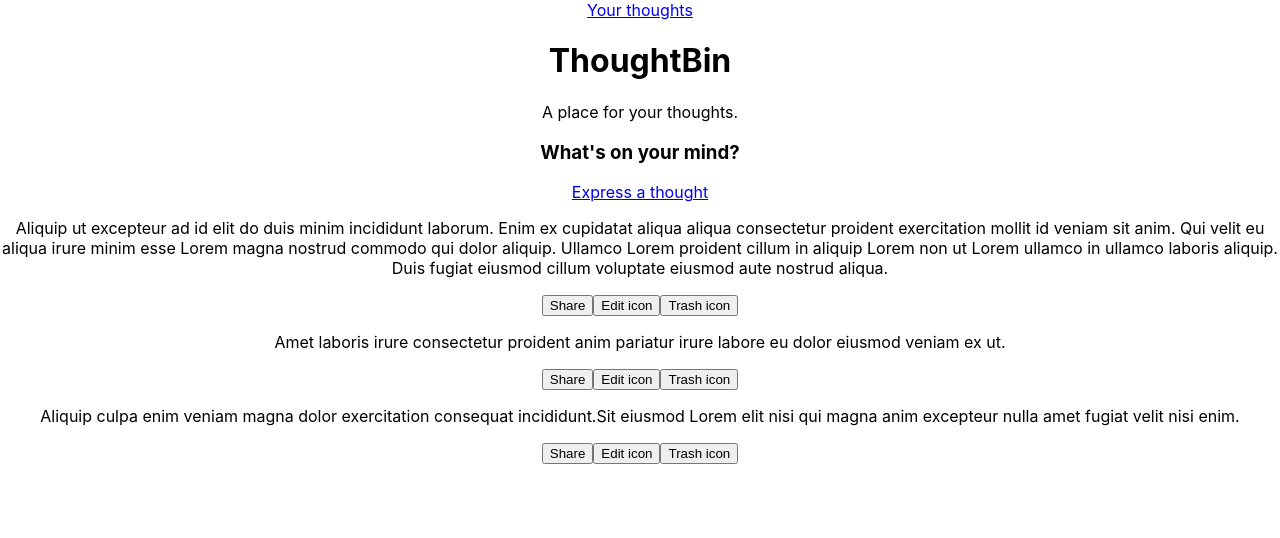
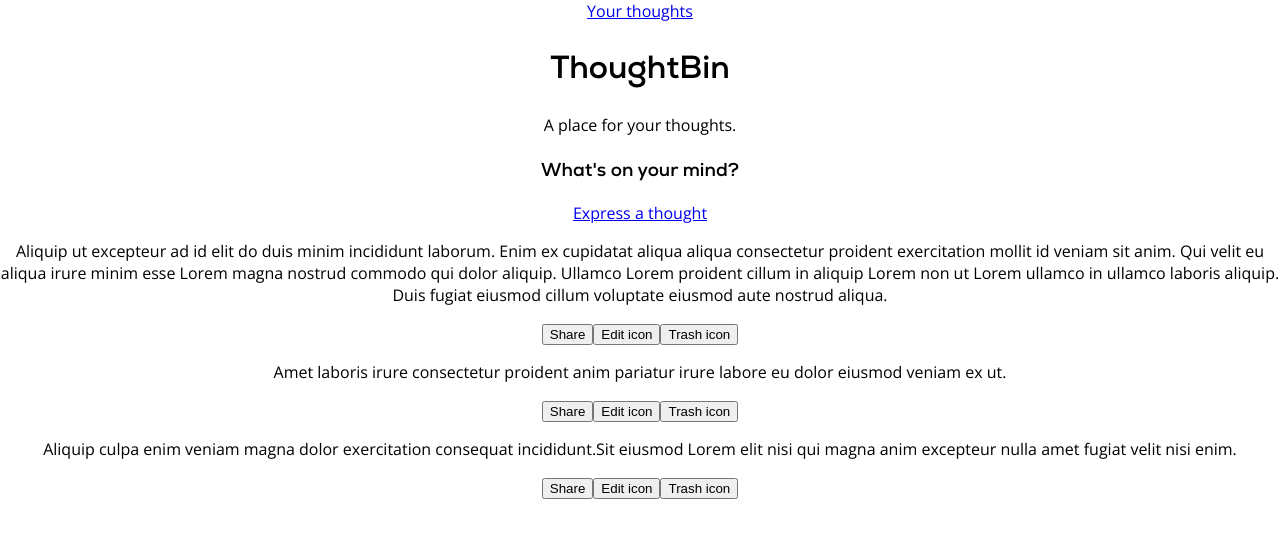
Before and after one commit to dannydi12/thoughtbin-client, a React (Create React App) app: page / in a window 1280 px wide. Shown: the top 538 px of the page. Built offline with nearby package versions, Linux system fonts and the light colour scheme.

Commit message:
maybe figured out fonts

```diff
--- a/src/ThoughtList/ThoughtList.js
+++ b/src/ThoughtList/ThoughtList.js
@@ -15,7 +15,6 @@ function ThoughtList() {
         <ThoughtForm />
       </Route>
       {allThoughts}
-      {/* when clicking the edit button on a thought, a form renders inside the card with the existing text */}
     </section>
   )
 }
--- a/src/index.css
+++ b/src/index.css
@@ -1,15 +1,27 @@
 @import-normalize;
+
+@import url('https://fonts.googleapis.com/css?family=Merriweather+Sans|Open+Sans&display=swap');
+
+@font-face {
+  font-family: 'Nexa';
+  src: local('Nexa'), url(./fonts/NexaDemo-Bold.woff) format('woff');
+}
 
 body {
   margin: 0;
-  font-family: -apple-system, BlinkMacSystemFont, 'Segoe UI', 'Roboto', 'Oxygen',
-    'Ubuntu', 'Cantarell', 'Fira Sans', 'Droid Sans', 'Helvetica Neue',
-    sans-serif;
+  font-family: 'Open Sans', sans-serif;
   -webkit-font-smoothing: antialiased;
   -moz-osx-font-smoothing: grayscale;
 }
 
+h1, h3 {
+  font-family: 'Nexa', 'Merriweather Sans', sans-serif;
+}
+
+p {
+  /* font-family: 'Helvetica Neue'; */
+}
+
 code {
-  font-family: source-code-pro, Menlo, Monaco, Consolas, 'Courier New',
-    monospace;
+  font-family: source-code-pro, Menlo, Monaco, Consolas, 'Courier New', monospace;
 }
```
Also changed, not shown: src/fonts/NexaDemo-Bold.woff (added).
